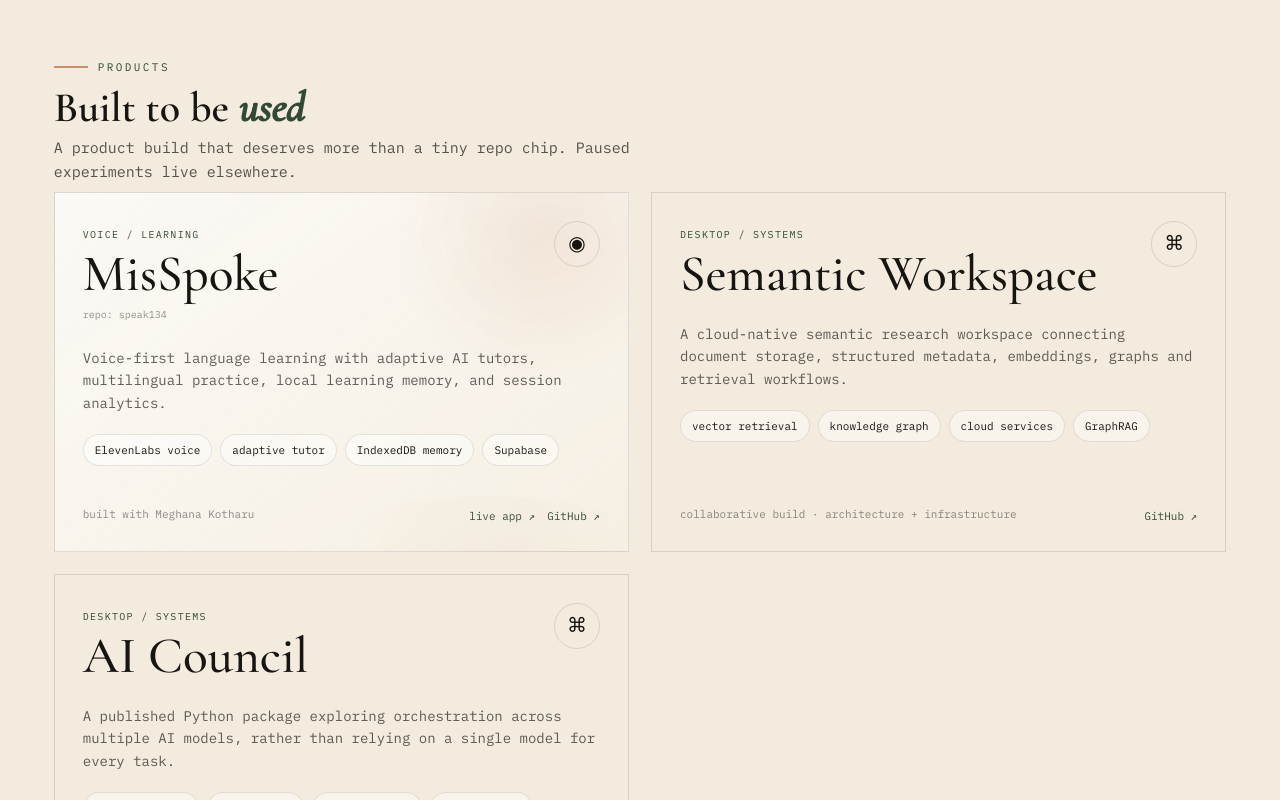
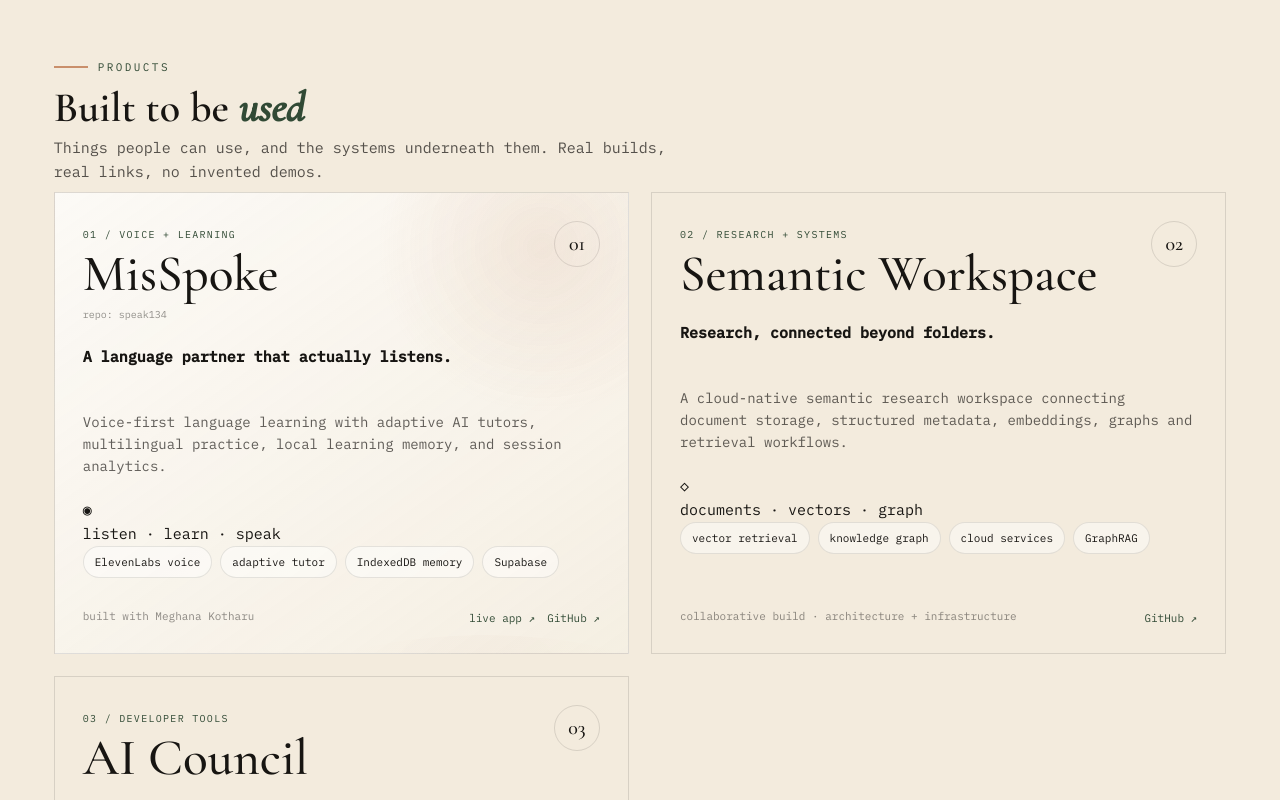
Before and after one commit to Mrudula-itsjuzme/portfolio-site, a React (Vite) app: page / in a window 1280 px wide. Shown: the part 4740-5540 px from the top of the page. Built offline with nearby package versions, Linux system fonts and the light colour scheme.

Commit message:
Add illustrated product showcase and clear project headlines

```diff
--- a/src/components/lab/LabPage.jsx
+++ b/src/components/lab/LabPage.jsx
@@ -695,22 +695,24 @@ const [toastMsg, setToastMsg] = useState("");
               kicker="products"
               title="Built to be"
               accent="used"
-              sub="A product build that deserves more than a tiny repo chip. Paused experiments live elsewhere."
+              sub="Things people can use, and the systems underneath them. Real builds, real links, no invented demos."
             />
 
-            <div className="product-duo reveal">
+            <div className="product-duo product-showcase reveal">
               {productProjects.map((p) => (
                 <article className={"product-feature-card product-" + p.variant} key={p.name}>
                   <div className="product-feature-head">
                     <div>
-                      <span className="product-eyebrow">{p.variant === "voice" ? "voice / learning" : "desktop / systems"}</span>
+                      <span className="product-eyebrow">{p.category || "product / system"}</span>
                       <h3>{p.name}</h3>
                       {p.repoName ? <small>repo: {p.repoName}</small> : null}
                     </div>
-                    <span className="product-mark" aria-hidden="true">{p.variant === "voice" ? "◉" : "⌘"}</span>
+                    <span className="product-mark" aria-hidden="true">{String(productProjects.indexOf(p) + 1).padStart(2, "0")}</span>
                   </div>
 
+                  <h4 className="product-headline">{p.headline}</h4>
                   <p>{p.note}</p>
+                  <div className={"product-illustration product-illustration-" + p.visual} aria-hidden="true"><div className="product-art-ring"><span>{p.visual === "voice" ? "◉" : p.visual === "nodes" ? "◇" : "✳"}</span></div><span className="product-art-caption">{p.visual === "voice" ? "listen · learn · speak" : p.visual === "nodes" ? "documents · vectors · graph" : "coordinate · compare · compose"}</span></div>
 
                   <div className="product-proof-stack">
                     {p.proofLines.map((line) => <span key={line}>{line}</span>)}
```
